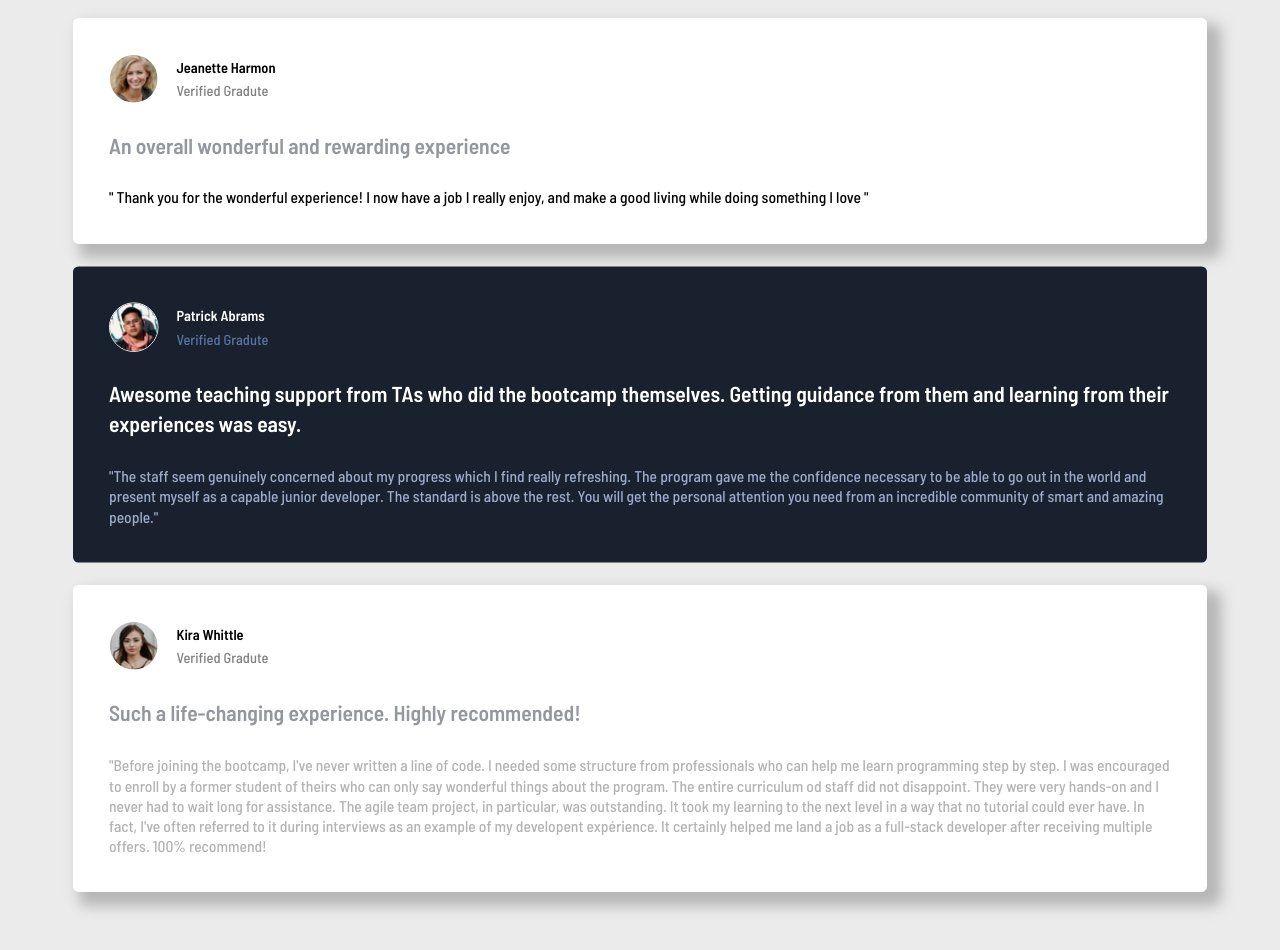
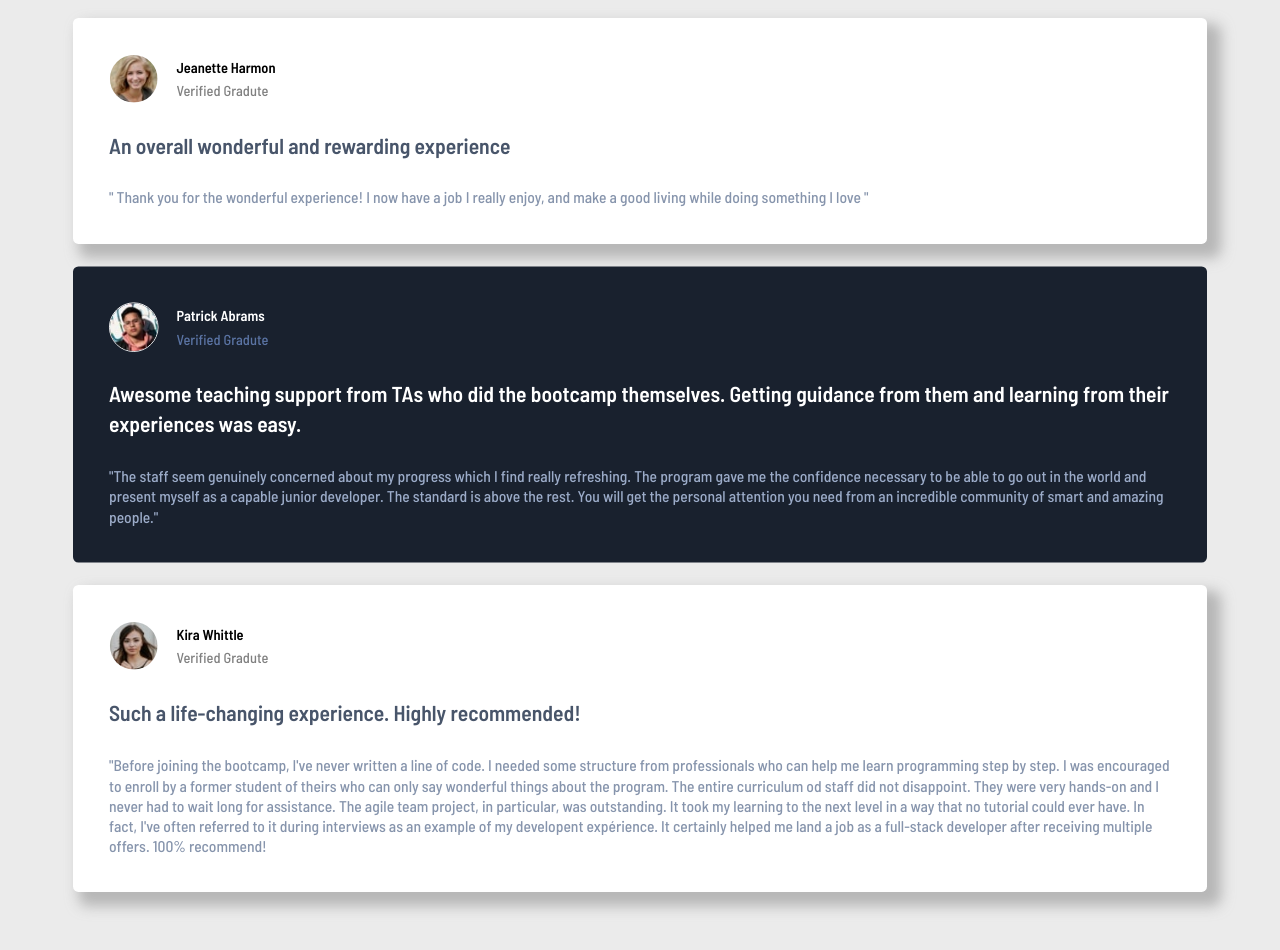
Before and after one commit to Waelkp/Challenge-FrontendMentor4, a plain HTML site: page index.html in a window 1280 px wide. Shown: the part 640-1590 px from the top of the page. Drawn offline with Linux system fonts and the light colour scheme.

Commit message:
Update 1

```diff
--- a/css/style.css
+++ b/css/style.css
@@ -69,19 +69,19 @@ body {
   color: hsl(0, 0%, 50%);
 }
 .three > p:last-of-type {
-  color: hsl(0, 0%, 70%);
+  color: hsl(217, 19%, 60%);
 }
 .holder .team .three > p:first-of-type {
-  color: #94979d;
+  color: hsl(217, 19%, 35%);
 }
 .four .head .text p {
   color: hsl(0, 0%, 50%);
 }
 .four > p:last-of-type {
-  color: hsl(p, 0%, 70%);
+  color: hsl(217, 19%, 60%);
 }
 .holder .team .four > p:first-of-type {
-  color: #94979d;
+  color: hsl(217, 19%, 35%);
 }
 .five .head .text p {
   color: hsl(219, 29%, 50%);
```
